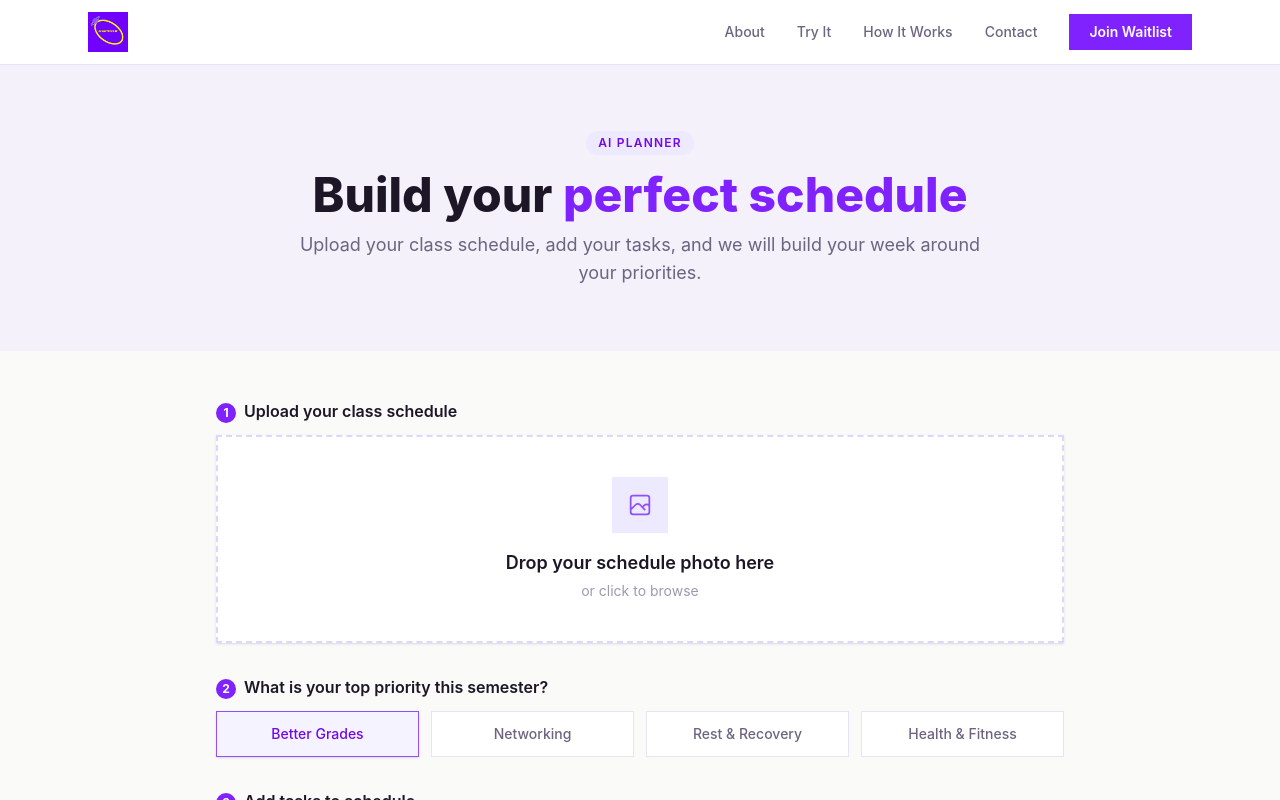
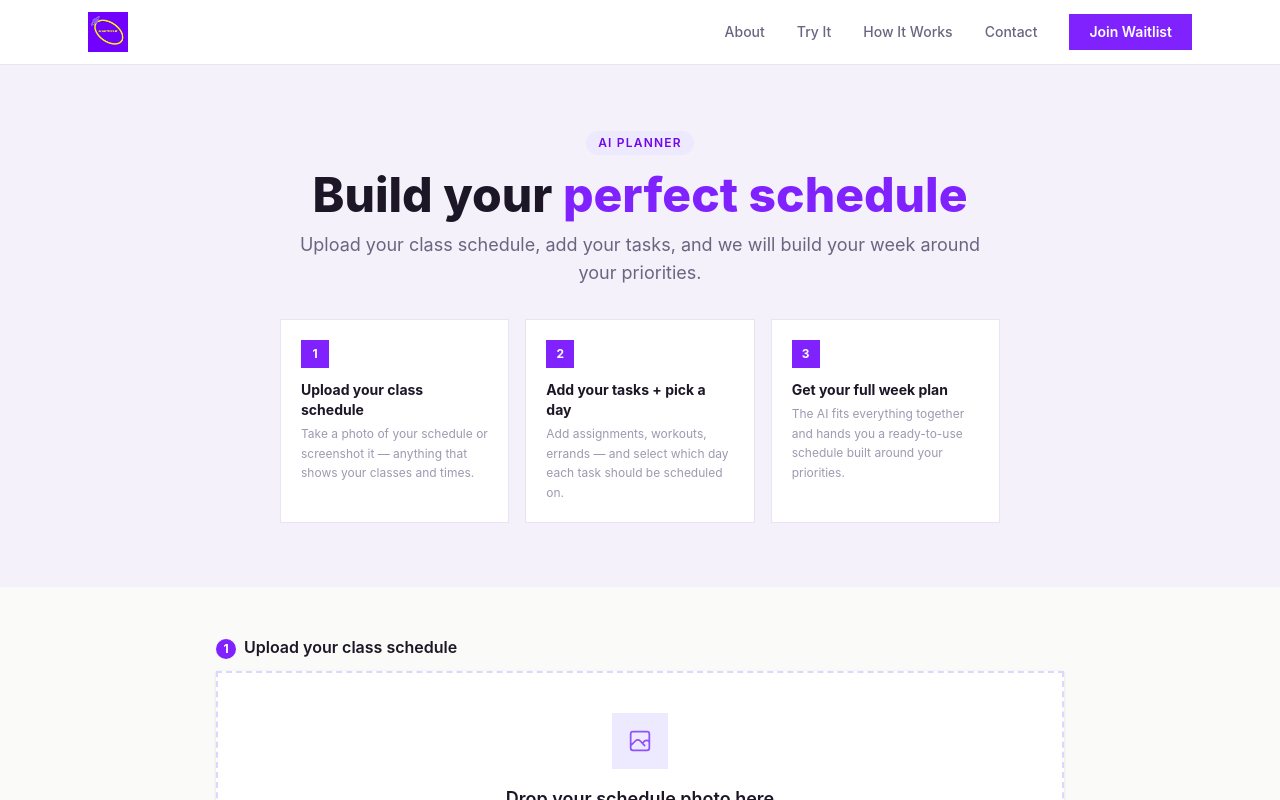
Before and after one commit to danielortiz16/PlannerWebApp, a Next.js app: page /planner in a window 1280 px wide. Both pictures are taken after typing "Sample", "name@example.com" into the empty fields and a click on the button "Continue to Planner". Shown: the top 800 px of the page. Built offline with nearby package versions, Linux system fonts and the light colour scheme.

Commit message:
Add how-to instructions to planner page header

```diff
--- a/src/app/planner/page.tsx
+++ b/src/app/planner/page.tsx
@@ -247,9 +247,22 @@ export default function PlannerPage() {
           <h1 className="text-4xl md:text-5xl font-extrabold mb-3 text-[#1C1626]">
             Build your <span className="text-violet-600">perfect schedule</span>
           </h1>
-          <p className="text-[#6B6580] text-lg">
+          <p className="text-[#6B6580] text-lg mb-8">
             Upload your class schedule, add your tasks, and we will build your week around your priorities.
           </p>
+          <div className="grid grid-cols-1 sm:grid-cols-3 gap-4 text-left mt-2">
+            {[
+              { step: "1", title: "Upload your class schedule", desc: "Take a photo of your schedule or screenshot it — anything that shows your classes and times." },
+              { step: "2", title: "Add your tasks + pick a day", desc: "Add assignments, workouts, errands — and select which day each task should be scheduled on." },
+              { step: "3", title: "Get your full week plan", desc: "The AI fits everything together and hands you a ready-to-use schedule built around your priorities." },
+            ].map((item) => (
+              <div key={item.step} className="bg-white border border-[#E8E3F5] p-5">
+                <div className="w-7 h-7 bg-violet-600 text-white text-xs font-bold flex items-center justify-center mb-3">{item.step}</div>
+                <p className="font-bold text-[#1C1626] text-sm mb-1">{item.title}</p>
+                <p className="text-[#9E99B0] text-xs leading-relaxed">{item.desc}</p>
+              </div>
+            ))}
+          </div>
         </div>
       </section>
 
```
